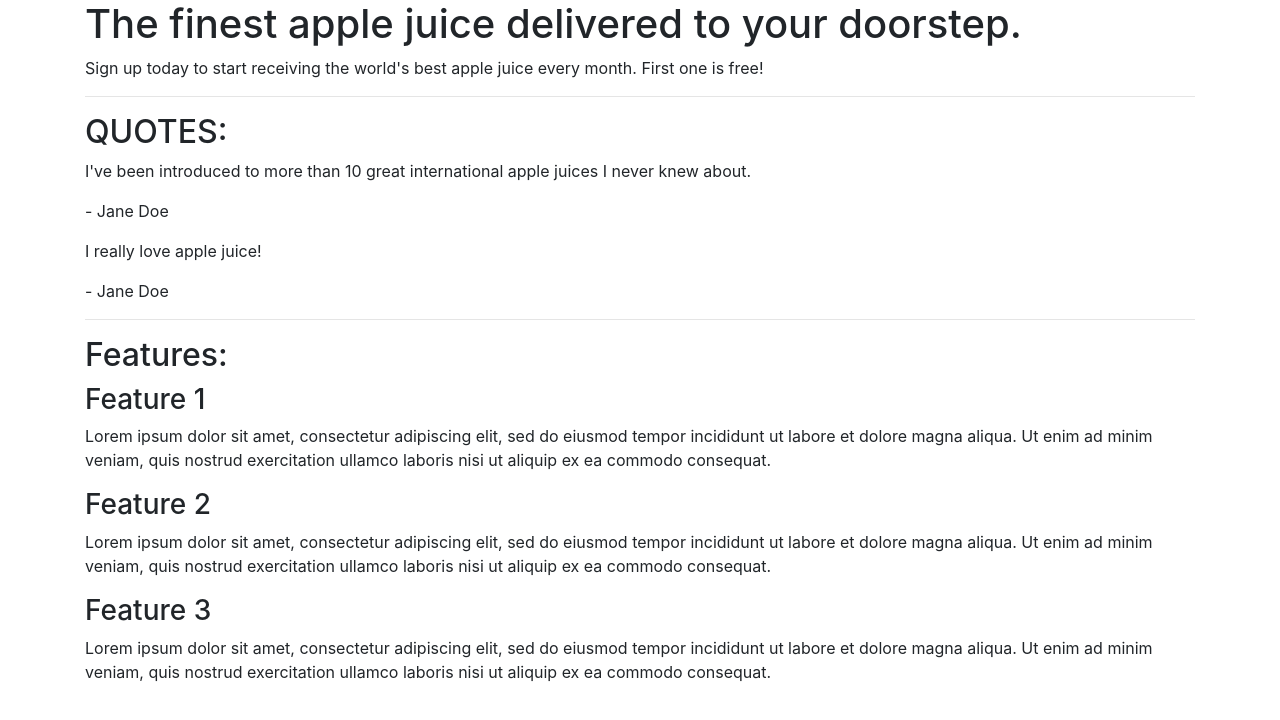
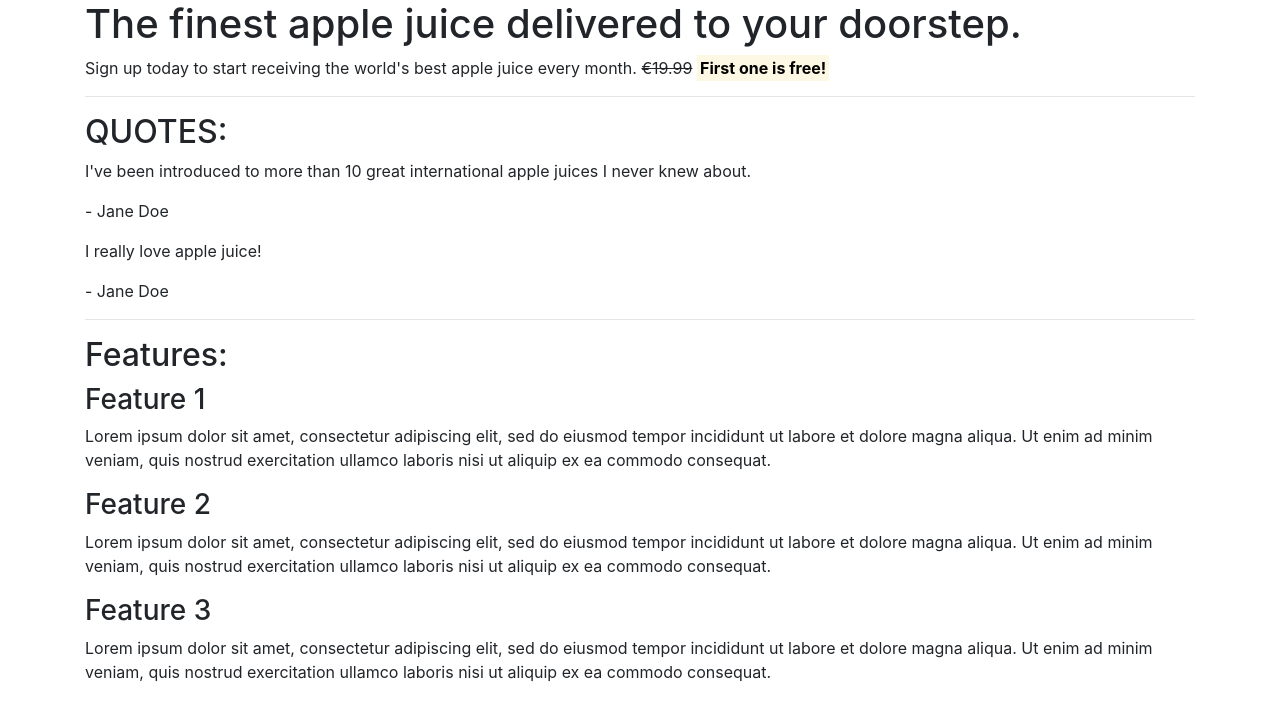
Before and after one commit to StephanieJFogelvik/ci_bootstrap_project, a plain HTML site: page index.html in a window 1280 px wide. Drawn offline with nearby package versions, Linux system fonts and the light colour scheme.

Commit message:
Add additional text and styling to callout section

```diff
--- a/index.html
+++ b/index.html
@@ -13,7 +13,7 @@
         <!-- Callout -->
         <section class="callout">
             <h1>The finest apple juice delivered to your doorstep.</h1>
-            <p>Sign up today to start receiving the world's best apple juice every month. First one is free!</p>
+            <p>Sign up today to start receiving the world's best apple juice every month. <s>€19.99</s> <strong><mark>First one is free!</mark></strong></p>
         </section>
         <!-- /.callout -->
         <hr>
```
